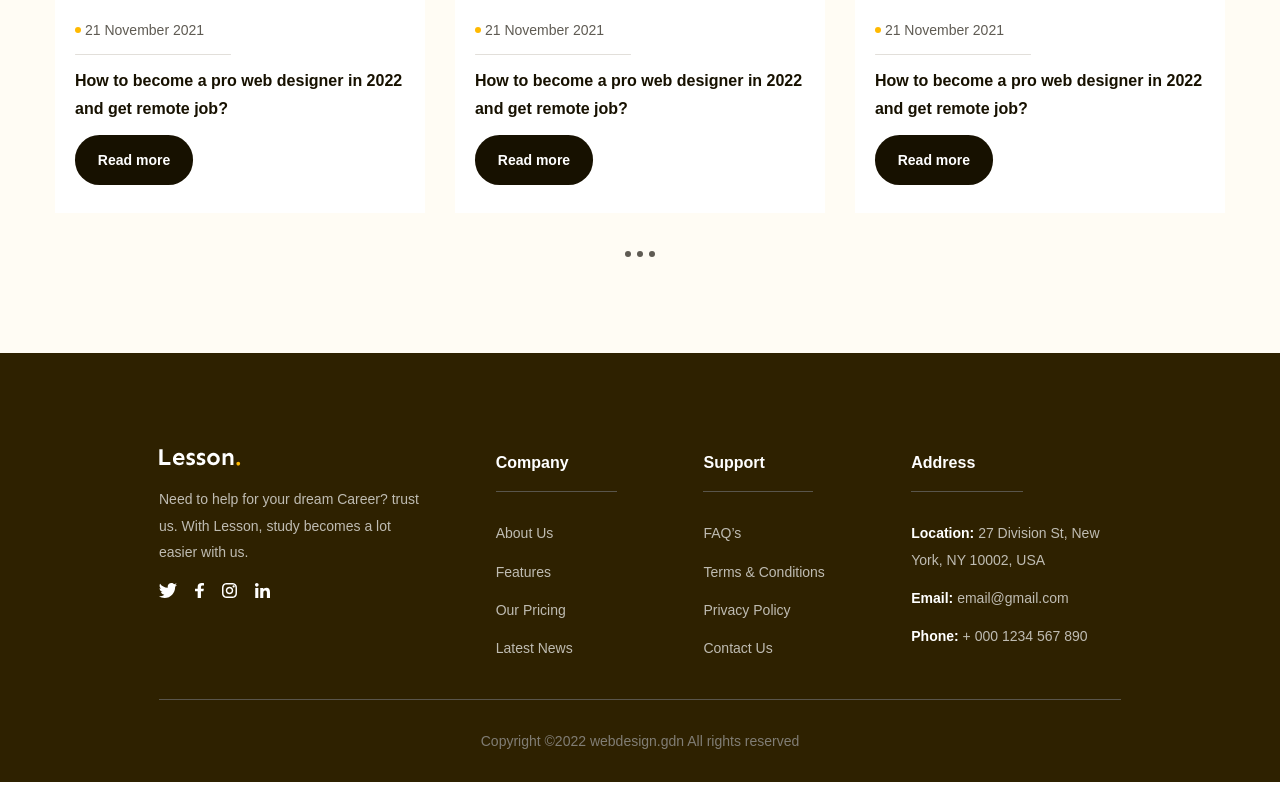
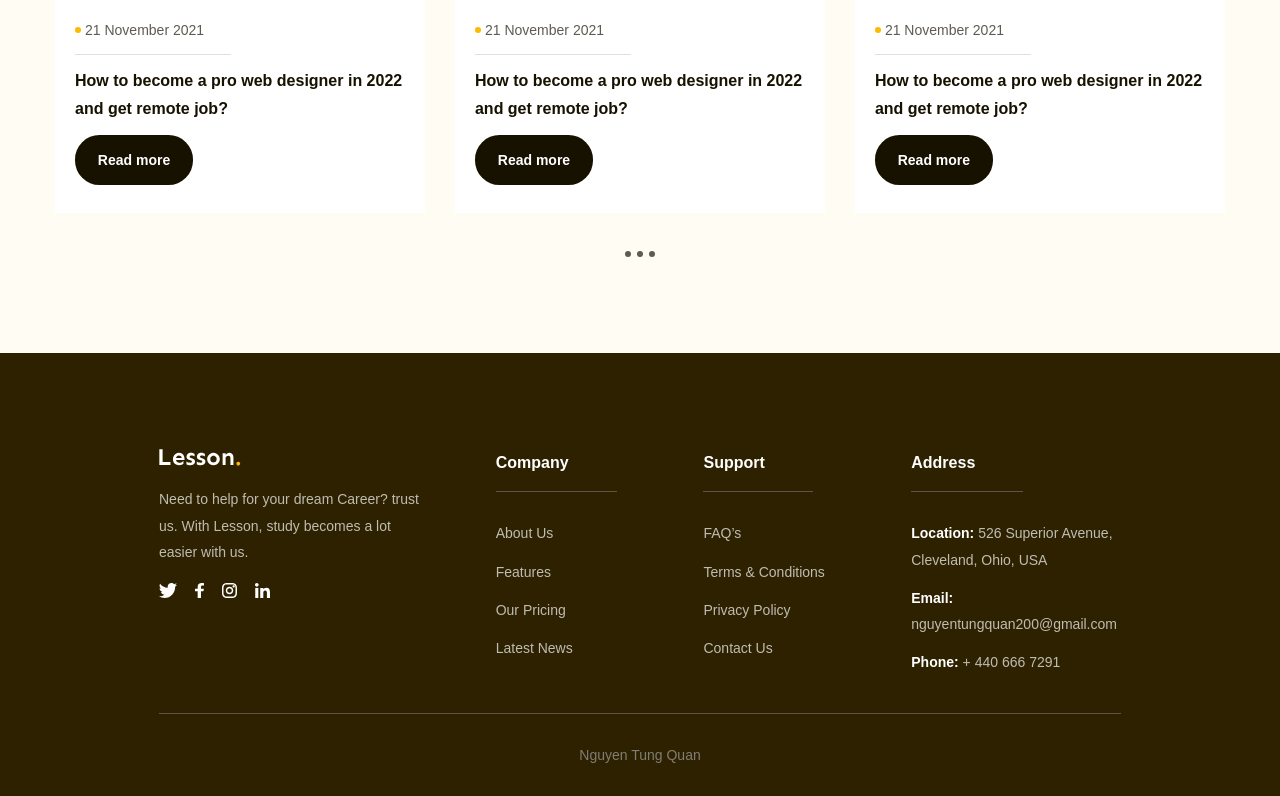
Before and after one commit to quan299/figma-to-htmlm, a plain HTML site: page index.html in a window 1280 px wide. Shown: the part 4307-5103 px from the top of the page. Drawn offline with Linux system fonts and the light colour scheme.

Commit message:
Last change

```diff
--- a/index.html
+++ b/index.html
@@ -607,20 +607,20 @@
                     <h3 class="title">Address</h3>
                     <ul class="list">
                         <li>
-                            <a href="#!"><strong>Location:</strong> 27 Division St, New York, NY 10002, USA</a>
+                            <a href="#!"><strong>Location:</strong> 526 Superior Avenue, Cleveland, Ohio, USA</a>
                         </li>
                         <li>
-                            <a href="#!"><strong>Email:</strong> email@gmail.com</a>
+                            <a href="#!"><strong>Email:</strong> nguyentungquan200@gmail.com</a>
                         </li>
                         <li>
-                            <a href="#!"><strong>Phone:</strong> + 000 1234 567 890</a>
+                            <a href="#!"><strong>Phone:</strong> + 440 666 7291</a>
                         </li>
                     </ul>
                 </div>
             </div>
 
             <div class="copyright">
-                <p>Copyright ©2022 webdesign.gdn All rights reserved</p>
+                <p>Nguyen Tung Quan</p>
             </div>
         </div>
     </footer>
```
